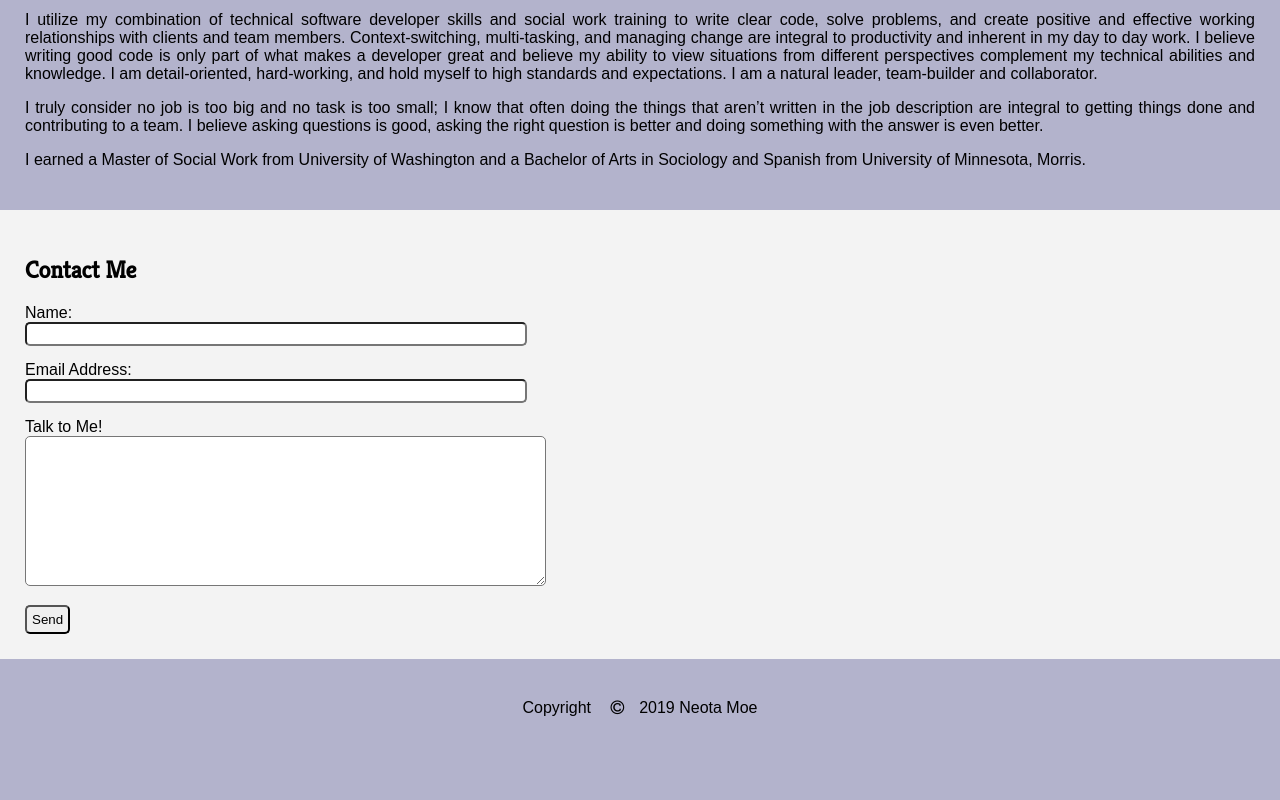
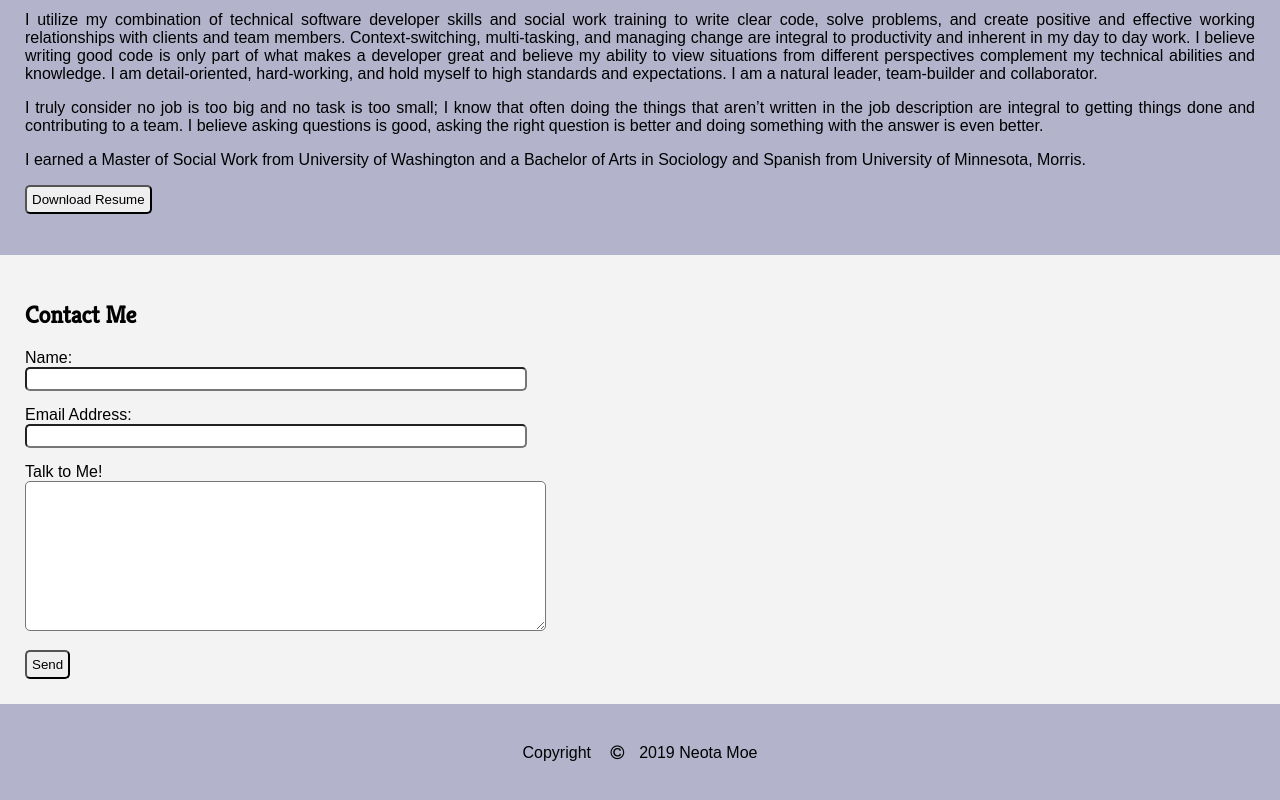
Before and after one commit to neotamoe/neotamoe.github.com, a website: page public/index.html in a window 1280 px wide. Shown: the part 750-1550 px from the top of the page. Before the commit the page ends 1505 px from the top, so only its background shows below. Drawn offline with Linux system fonts and the light colour scheme; a web font is replaced by a local one.

Commit message:
download resume button

```diff
--- a/public/index.html
+++ b/public/index.html
@@ -40,7 +40,11 @@
         questions is good, asking the right question is better and doing something with the answer is even better.</p>
       <p>I earned a Master of Social Work from University of Washington and a Bachelor of Arts in Sociology and Spanish from
         University of Minnesota, Morris.</p>
-      </div>
+      <p>
+          <a href="/NeotaMoe_Resume2017.pdf" download="NeotaMoe-Resume-2017">
+          <button type="button">Download Resume</button>
+        </a>
+      </p>
     </div>
 
     <div class="form">
```
Also changed, not shown: 1 other file. Lines whose indentation alone changed are shown as unchanged.
